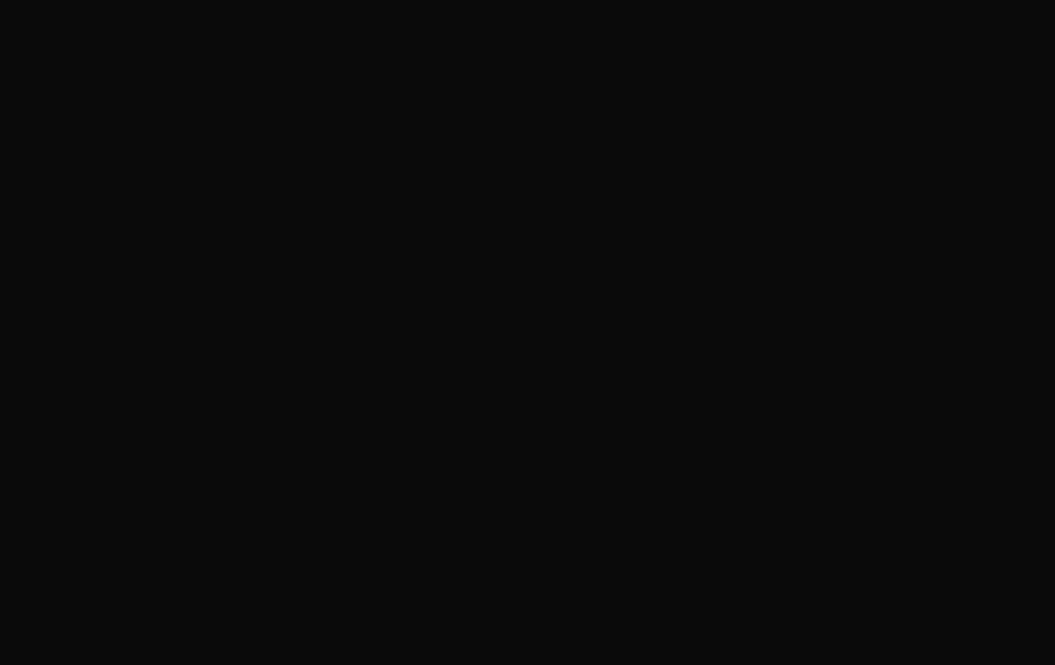
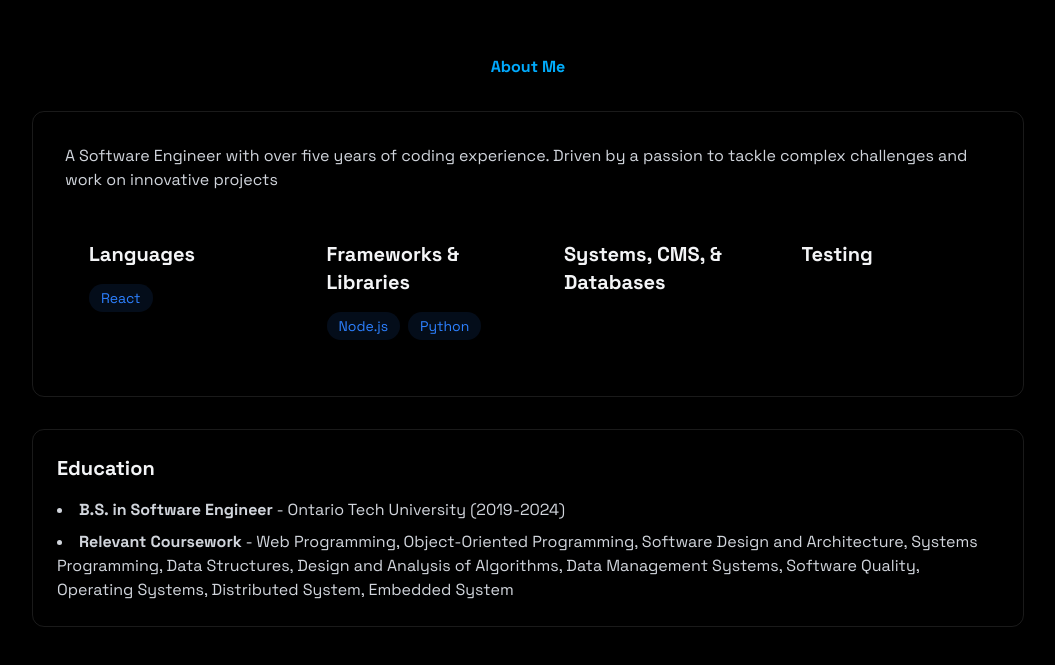
Before and after one commit to yash-patel268/personal-Website, a React (Vite) app: page / in a window 1280 px wide. Shown: the part 859-1524 px from the top of the page, without its empty margins (112-1167 px from the left). Before the commit the page ends 800 px from the top, so only its background shows below. Built offline with nearby package versions, Linux system fonts and the light colour scheme.

Commit message:
Added about me page

```diff
--- a/src/App.jsx
+++ b/src/App.jsx
@@ -5,6 +5,7 @@ import "./index.css"
 import { Navbar } from './components/Navbar';
 import { MobileMenu } from './components/MobileMenu';
 import { Home } from './components/sections/Home';
+import { About } from './components/sections/About';
 
 function App() {
   const [isLoaded, setIsLoaded] = useState(false);
@@ -18,6 +19,7 @@ function App() {
         <Navbar menuOpen={menuOpen} setMenuOpen={setMenuOpen}/>
         <MobileMenu menuOpen={menuOpen} setMenuOpen={setMenuOpen}/>
         <Home />
+        <About />
       </div>
     </>
   )
--- a/src/components/sections/About.jsx
+++ b/src/components/sections/About.jsx
@@ -0,0 +1,89 @@
+export const About = () => {
+
+    const languages = ["React"];
+    const frameworks = ["Node.js", "Python"]
+    const systemsCMS = []
+    const testing  = []
+
+    return (
+        <section id="about" className="min-h-screen flex items-center justify-center py-20">
+            <div className="max-w-5xl mx-auto px-4">
+                <h2 className="text-3xp font-bold mb-8 bg-gradient-to-r from-blue-500 to-cyan-400 bg-clip-text text-transparent text-center">About Me</h2>
+
+               <div className="rounded-xl p-8 border-white/10 border hover:-translate-y-1 transition-all">
+                    <p className="text-gray-300 mb-6">
+                        A Software Engineer with over five years of coding experience. Driven by a passion to tackle complex challenges and work on innovative projects
+                    </p>
+
+                    <div className="grid grid-cols-1 md:grid-cols-2 md:grid-cols-3 md:grid-cols-4 gap-6">
+                        <div className="rounded-xl p-6 hover:-translate-y-1 transition-all">
+                            <h3 className="text-xl font-bold mb-4">Languages</h3>
+                            <div className="flex flex-wrap gap-2">
+                                {languages.map((tech, key) => (
+                                    <span key={key} className="bg-blue-500/10 text-blue-500 py-1 px-3 rounded-full text-sm hover:bg-blue-500/20 hover:shadow-[0_2px_8px_rgba(59,130,2246,0.2)] transition">
+                                        {tech}
+                                    </span>
+                                ))}
+                            </div>
+                        </div>
+
+                        <div className="rounded-xl p-6 hover:-translate-y-1 transition-all">
+                            <h3 className="text-xl font-bold mb-4">Frameworks & Libraries</h3>
+                            <div className="flex flex-wrap gap-2">
+                                {frameworks.map((tech, key) => (
+                                    <span key={key} className="bg-blue-500/10 text-blue-500 py-1 px-3 rounded-full text-sm hover:bg-blue-500/20 hover:shadow-[0_2px_8px_rgba(59,130,2246,0.2)] transition">
+                                        {tech}
+                                    </span>
+                                ))}
+                            </div>
+                        </div>
+
+                        <div className="rounded-xl p-6 hover:-translate-y-1 transition-all">
+                            <h3 className="text-xl font-bold mb-4">Systems, CMS, & Databases</h3>
+                            <div className="flex flex-wrap gap-2">
+                                {systemsCMS.map((tech, key) => (
+                                    <span key={key} className="bg-blue-500/10 text-blue-500 py-1 px-3 rounded-full text-sm hover:bg-blue-500/20 hover:shadow-[0_2px_8px_rgba(59,130,2246,0.2)] transition">
+                                        {tech}
+                                    </span>
+                                ))}
+                            </div>
+                        </div>
+
+                        <div className="rounded-xl p-6 hover:-translate-y-1 transition-all">
+                            <h3 className="text-xl font-bold mb-4">Testing</h3>
+                            <div className="flex flex-wrap gap-2">
+                                {testing.map((tech, key) => (
+                                    <span key={key} className="bg-blue-500/10 text-blue-500 py-1 px-3 rounded-full text-sm hover:bg-blue-500/20 hover:shadow-[0_2px_8px_rgba(59,130,2246,0.2)] transition">
+                                        {tech}
+                                    </span>
+                                ))}
+                            </div>
+                        </div>
+                    </div>
+               </div>
+
+               {/* <div className="grid grid-cols-1 md:grid-cols-2 gap-6 mt-8"> */}
+               <div className="grid grid-cols-1 mt-8">
+                    <div className="p-6 rounded-xl border-white/10 border hover:-translate-y-1 transition-all">
+                        <h3 className="text-xl font-bold mb-4">Education</h3>
+
+                        <ul className="list-disc list-inside text-gray-300 space-y-2">
+                            <li><strong>B.S. in Software Engineer</strong> - Ontario Tech University (2019-2024)</li>
+                            <li><strong>Relevant Coursework</strong> - Web Programming, Object-Oriented Programming, Software Design and Architecture, Systems Programming, Data Structures, Design and Analysis of Algorithms, Data Management Systems, Software Quality, Operating Systems, Distributed System, Embedded System</li>
+                        </ul>
+                    </div>
+
+                    {/* <div className="p-6 rounded-xl border-white/10 border hover:-translate-y-1 transition-all">
+                        <h3 className="text-xl font-bold mb-4">Work</h3>
+                        <div className="space-y-4 text-gray-300">
+                            <div>
+                                <h4 className="font-semibold">Software Engineer (date-date)</h4>
+                                <p>Developed</p>
+                            </div>
+                        </div>
+                    </div> */}
+               </div>
+            </div>
+        </section>
+    );
+};
--- a/src/components/sections/Home.jsx
+++ b/src/components/sections/Home.jsx
@@ -1,7 +1,7 @@
 export const Home = () => {
     return <section id="home" className="min-h-screen flex items-center justify-center relative">
         <div className="text-center z-10 px-4">
-            <h1 className="text=5xl md:text-7xl font-bold mb-6 bg-gradient-to-r from-blue-500 to-purple-600 bg-clip-text text-transparent leading-right">
+            <h1 className="text=5xl md:text-7xl font-bold mb-6 bg-gradient-to-r from-blue-500 to-cyan-400 bg-clip-text text-transparent leading-right">
                 Hi, I'm Yash Patel
             </h1>
 
```
